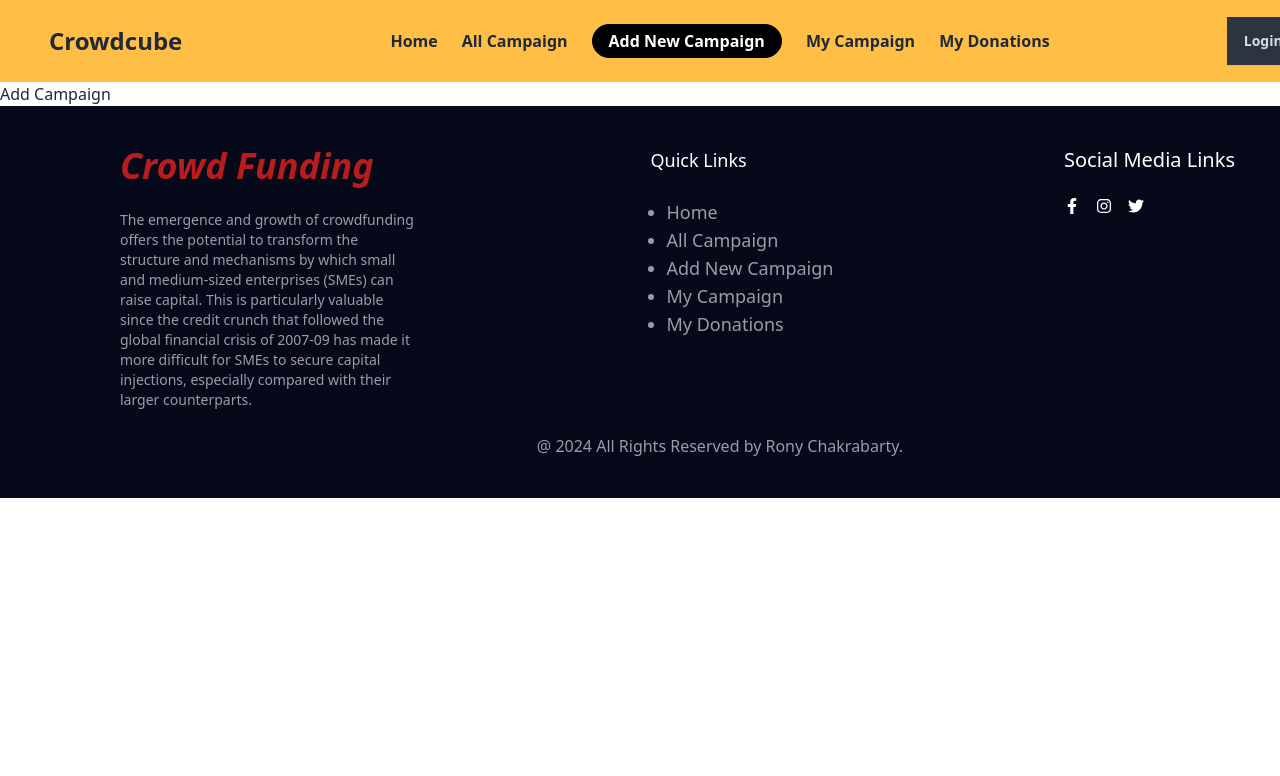
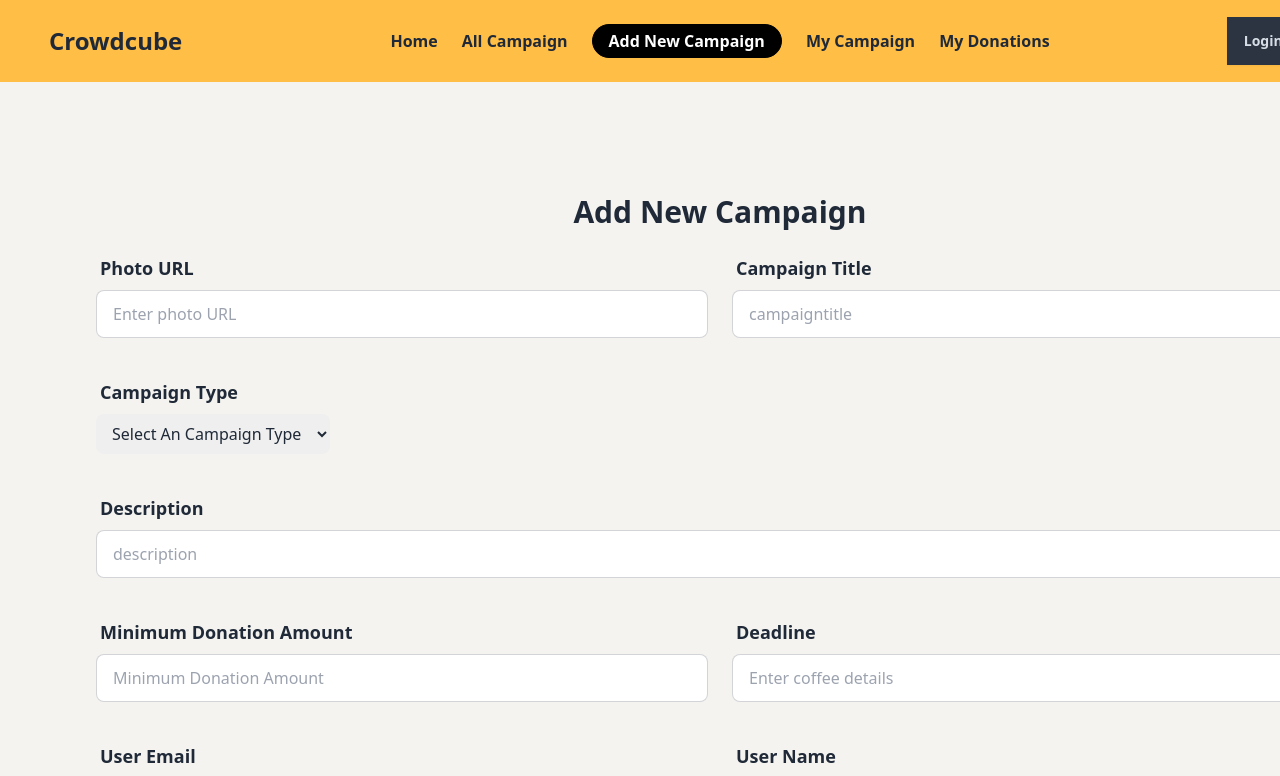
Before and after one commit to Rony7736/Batch-10-Assignment-10-A-crowd-funding-project-client-side, a React (Vite) app: page /addcampaign in a window 1280 px wide. Shown: the top 776 px of the page. Built offline with nearby package versions, Linux system fonts and the light colour scheme; no server answers.

Commit message:
create add campaign page

```diff
--- a/src/Components/Navbar.jsx
+++ b/src/Components/Navbar.jsx
@@ -25,10 +25,10 @@
                     </div>
                     <ul tabIndex={0} className="menu menu-sm dropdown-content bg-base-100 rounded-box z-[1] mt-3 w-52 p-2 shadow">
                         <NavLink to="/" className={({ isActive }) => `text-base ${isActive ? 'text-warning font-bold' : 'hover:text-warning'}`}><li>Home</li></NavLink>
-                        <NavLink to="/donation" className={({ isActive }) => `text-base ${isActive ? 'text-warning font-bold' : 'hover:text-warning'}`}><li>All Campaign</li></NavLink>
-                        <NavLink to="/tohelp" className={({ isActive }) => `text-base ${isActive ? 'text-warning font-bold' : 'hover:text-warning'}`}><li>Add New Campaign</li></NavLink>
-                        <NavLink to="/dashboard" className={({ isActive }) => `text-base ${isActive ? 'text-warning font-bold' : 'hover:text-warning'}`}><li>My Campaign</li></NavLink>
-                        <NavLink to="/dashboard" className={({ isActive }) => `text-base ${isActive ? 'text-warning font-bold' : 'hover:text-warning'}`}><li>My Donations</li></NavLink>
+                        <NavLink to="/allcampaign" className={({ isActive }) => `text-base ${isActive ? 'text-warning font-bold' : 'hover:text-warning'}`}><li>All Campaign</li></NavLink>
+                        <NavLink to="/addcampaign" className={({ isActive }) => `text-base ${isActive ? 'text-warning font-bold' : 'hover:text-warning'}`}><li>Add New Campaign</li></NavLink>
+                        <NavLink to="/mycampaign" className={({ isActive }) => `text-base ${isActive ? 'text-warning font-bold' : 'hover:text-warning'}`}><li>My Campaign</li></NavLink>
+                        <NavLink to="/mydonations" className={({ isActive }) => `text-base ${isActive ? 'text-warning font-bold' : 'hover:text-warning'}`}><li>My Donations</li></NavLink>
                     </ul>
                 </div>
                 <div className="flex items-center">
--- a/src/Components/Register/Register.jsx
+++ b/src/Components/Register/Register.jsx
@@ -80,12 +80,8 @@
         <div>
             <div className="hero bg-base-200 lg:py-20">
                 <div className="hero-content flex-col lg:flex-row-reverse">
-                    <div className="text-center lg:text-left">
-                        <img className="lg:ml-12 rounded-3xl" src="" alt="" />
 
-                    </div>
-
-                    <div className="card bg-base-100 w-full max-w-sm shrink-0 shadow-2xl my-10">
+                    <div className="card bg-base-100 w-full max-w-sm shrink-0 shadow-2xl my-10 px-4">
                         <h1 className="text-4xl font-bold text-center pt-6">Register now!</h1>
                         <form onSubmit={handleSubmit} className="card-body">
 
--- /dev/null
+++ b/src/Components/UpdateCampaign.jsx
@@ -0,0 +1,10 @@
+
+const UpdateCampaign = () => {
+    return (
+        <div>
+            update campaign
+        </div>
+    );
+};
+
+export default UpdateCampaign;
--- a/src/Pages/AddCampaign.jsx
+++ b/src/Pages/AddCampaign.jsx
@@ -1,8 +1,137 @@
 
 const AddCampaign = () => {
+
+    const handleAddCampaign = (e) => {
+        e.preventDefault()
+        const form = e.target
+        const photo = form.photo.value
+        const campaigntitle = form.campaigntitle.value
+        const description = form.description.value
+        const donationamount = form.donationamount.value
+        const details = form.details.value
+        const useremail = form.useremail.value
+        const username = form.username.value
+
+        console.log({photo, campaigntitle, description, donationamount, details, useremail, username});
+
+    }
+
+
+
+
+
     return (
-        <div>
-            Add Campaign
+        <div className="bg-[#F4F3F0] p-24">
+            <h2 className="text-3xl font-extrabold text-center py-4">Add New Campaign</h2>
+
+            <form onSubmit={handleAddCampaign}>
+
+                {/* form Photo URL and Campaign Title row */}
+                <div className="mb-8 md:flex gap-6">
+                    <div className="form-control md:w-1/2">
+                        <label className="label">
+                            <span className="label-text text-lg font-semibold">Photo URL</span>
+                        </label>
+
+                        <label className="input-group">
+                            <input type="text" placeholder="Enter photo URL" name="photo" className="input input-bordered md:w-full" />
+                        </label>
+                    </div>
+
+                    <div className="form-control md:w-1/2">
+                        <label className="label">
+                            <span className="label-text text-lg font-semibold">Campaign Title</span>
+                        </label>
+
+                        <label className="input-group">
+                            <input type="text" placeholder="campaigntitle" name="campaigntitle" className="input input-bordered md:w-full" />
+                        </label>
+                    </div>
+
+                </div>
+
+                {/* Campaign Type row */}
+                <div className="mb-8">
+                    <div className="form-control md:w-1/2">
+                        <label className="label">
+                            <span className="label-text text-lg font-semibold">Campaign Type</span>
+                        </label>
+
+                        <label className="">
+                            <select className="py-2 px-3 rounded-lg" required>
+                                <option value="">Select An Campaign Type</option>
+                                <option value="Personal Issue">Personal Issue</option>
+                                <option value="Startup">Startup</option>
+                                <option value="Business">Business</option>
+                                <option value="Creative Ideas">Creative Ideas</option>
+                            </select>
+                        </label>
+                    </div>
+                </div>
+
+                {/* Description row */}
+                <div className="mb-8">
+                    <div className="form-control md:w-full">
+                        <label className="label">
+                            <span className="label-text text-lg font-semibold">Description</span>
+                        </label>
+
+                        <label className="input-group">
+                            <input type="text" placeholder="description" name="description" className="input input-bordered md:w-full" />
+                        </label>
+                    </div>
+
+                </div>
+
+                {/* Minimum Donation Amount and Deadline row */}
+                <div className="md:flex gap-6 mb-8">
+                    <div className="form-control md:w-1/2">
+                        <label className="label">
+                            <span className="label-text text-lg font-semibold">Minimum Donation Amount</span>
+                        </label>
+
+                        <label className="input-group">
+                            <input type="text" placeholder="Minimum Donation Amount" name="donationamount" className="input input-bordered md:w-full" />
+                        </label>
+                    </div>
+
+                    <div className="form-control md:w-1/2">
+                        <label className="label">
+                            <span className="label-text text-lg font-semibold">Deadline</span>
+                        </label>
+
+                        <label className="input-group">
+                            <input type="text" placeholder="Enter coffee details" name="details" className="input input-bordered md:w-full" />
+                        </label>
+                    </div>
+                </div>
+
+                {/* User Email and User Name row */}
+                <div className="md:flex gap-6 mb-8">
+                    <div className="form-control md:w-1/2">
+                        <label className="label">
+                            <span className="label-text text-lg font-semibold">User Email </span>
+                        </label>
+
+                        <label className="input-group">
+                            <input type="text" placeholder="User Email" name="useremail" className="input input-bordered md:w-full" />
+                        </label>
+                    </div>
+
+                    <div className="form-control md:w-1/2">
+                        <label className="label">
+                            <span className="label-text text-lg font-semibold">User Name</span>
+                        </label>
+
+                        <label className="input-group">
+                            <input type="text" placeholder="User Name" name="username" className="input input-bordered md:w-full" />
+                        </label>
+                    </div>
+                </div>
+
+                <input type="submit" value="Add Campaign" className="btn btn-block bg-[#FFBE46]" />
+
+            </form>
         </div>
     );
 };
--- a/src/Routes/Routes.jsx
+++ b/src/Routes/Routes.jsx
@@ -8,6 +8,7 @@
 import MyDonations from "../Pages/MyDonations";
 import Register from "../Components/Register/Register";
 import Login from "../Components/Login/Login";
+import UpdateCampaign from "../Components/UpdateCampaign";
 // import Login from "../Components/Login/Login";
 
 const router = createBrowserRouter([
@@ -29,6 +30,10 @@
                 element: <AddCampaign></AddCampaign>,
             },
             {
+                path: "/updatecampaign",
+                element: <UpdateCampaign></UpdateCampaign>,
+            },
+            {
                 path: "/mycampaign",
                 element: <MyCampaign></MyCampaign>,
             },
@@ -40,7 +45,6 @@
                 path: "/register",
                 element: <Register></Register>,
             },
-
             {
                 path: "/login",
                 element: <Login></Login>
```
